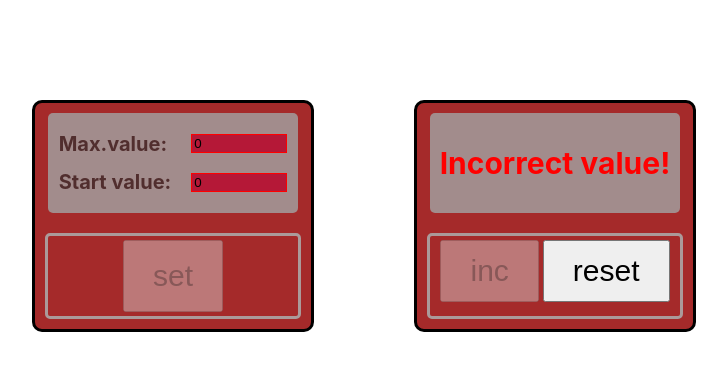
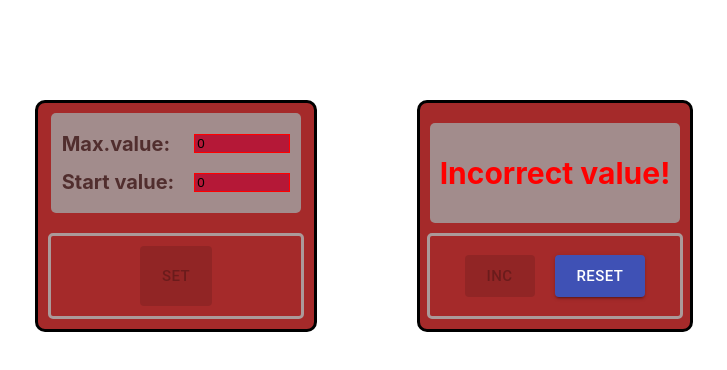
Before and after one commit to marmon179/Counter, a React (Create React App) app: page / in a window 1280 px wide. Shown: the top 370 px of the page, without its empty margins (276-1003 px from the left). Built offline with nearby package versions, Linux system fonts and the light colour scheme.

Commit message:
Scour ver.2.1.1 Finish Material UI

```diff
--- a/src/Components/Button/Button.module.css
+++ /dev/null
@@ -1,6 +0,0 @@
-
-.button {
-    margin: 4px 2px;
-    padding: 12px 28px;
-    font-size: 30px;
-}
--- a/src/Components/Button/Button.tsx
+++ /dev/null
@@ -1,19 +0,0 @@
-import React from 'react';
-import s from './Button.module.css';
-
-type ButtonPropsType = {
-    title: string
-    disabled?: boolean
-    onClick: () => void
-}
-
-
-export function Button(props: ButtonPropsType) {
-    return (
-        <button
-            className={s.button}
-            onClick={props.onClick}
-            disabled={props.disabled}
-        >{props.title}</button>
-    )
-}
--- /dev/null
+++ b/src/Components/Button/ButtonCounter.tsx
@@ -0,0 +1,22 @@
+import React from 'react';
+import {Button} from '@material-ui/core';
+
+type ButtonPropsType = {
+    title: string
+    disabled?: boolean
+    onClick: () => void
+}
+
+
+export function ButtonCounter(props: ButtonPropsType) {
+    return (
+        <Button
+            variant='contained'
+            color ='primary'
+            size='large'
+            style={{margin:'10px'}}
+            onClick={props.onClick}
+            disabled={props.disabled}
+        >{props.title}</Button>
+    )
+}
--- a/src/Components/Counter/Counter.module.css
+++ b/src/Components/Counter/Counter.module.css
@@ -25,7 +25,7 @@
 .containerButton {
     display: flex;
     justify-content: center;
-    margin: 10px;
+    align-items: center;
     width: 250px;
     height: 80px;
     border: solid #ab9a9a;
--- a/src/Components/Counter/Counter.tsx
+++ b/src/Components/Counter/Counter.tsx
@@ -1,6 +1,6 @@
 import React from 'react';
 import {Scoreboard} from '../Scoreboard/Scoreboard';
-import {Button} from '../Button/Button';
+import {ButtonCounter} from '../Button/ButtonCounter';
 import s from './Counter.module.css'
 
 type CounterPropsType = {
@@ -32,8 +32,8 @@ const Counter = (props: CounterPropsType) => {
             <div className={s.containerButton}>
                      <span className={s.button}>
 
-            <Button onClick={props.incButton} title='inc' disabled={props.count === props.max || props.isError}/>
-            <Button onClick={props.resetButton} title='reset'/>
+            <ButtonCounter onClick={props.incButton} title='inc' disabled={props.count === props.max || props.isError}/>
+            <ButtonCounter onClick={props.resetButton} title='reset'/>
 
                     </span>
             </div>
--- a/src/Components/SettingCounter/SettingCounter.tsx
+++ b/src/Components/SettingCounter/SettingCounter.tsx
@@ -1,6 +1,6 @@
 import React, {ChangeEvent} from 'react';
 import {Inputs} from '../Input/Inputs';
-import {Button} from '../Button/Button';
+import {ButtonCounter} from '../Button/ButtonCounter';
 import s from './SettingCounter.module.css'
 
 type SettingCounterPropsType = {
@@ -27,11 +27,12 @@ const SettingCounter = (props: SettingCounterPropsType) => {
                         maxValue={props.max}
                         onChangeStart={props.onChangeStartValue}
                         onChangeMax={props.onChangeMaxValue}/>
+
                 </div>
             </div>
             <div className={s.containerButton}>
 
-                <Button onClick={props.setButton} title='set' disabled={props.disabled || props.isError}/>
+                <ButtonCounter onClick={props.setButton} title='set' disabled={props.disabled || props.isError}/>
 
             </div>
         </div>
```
